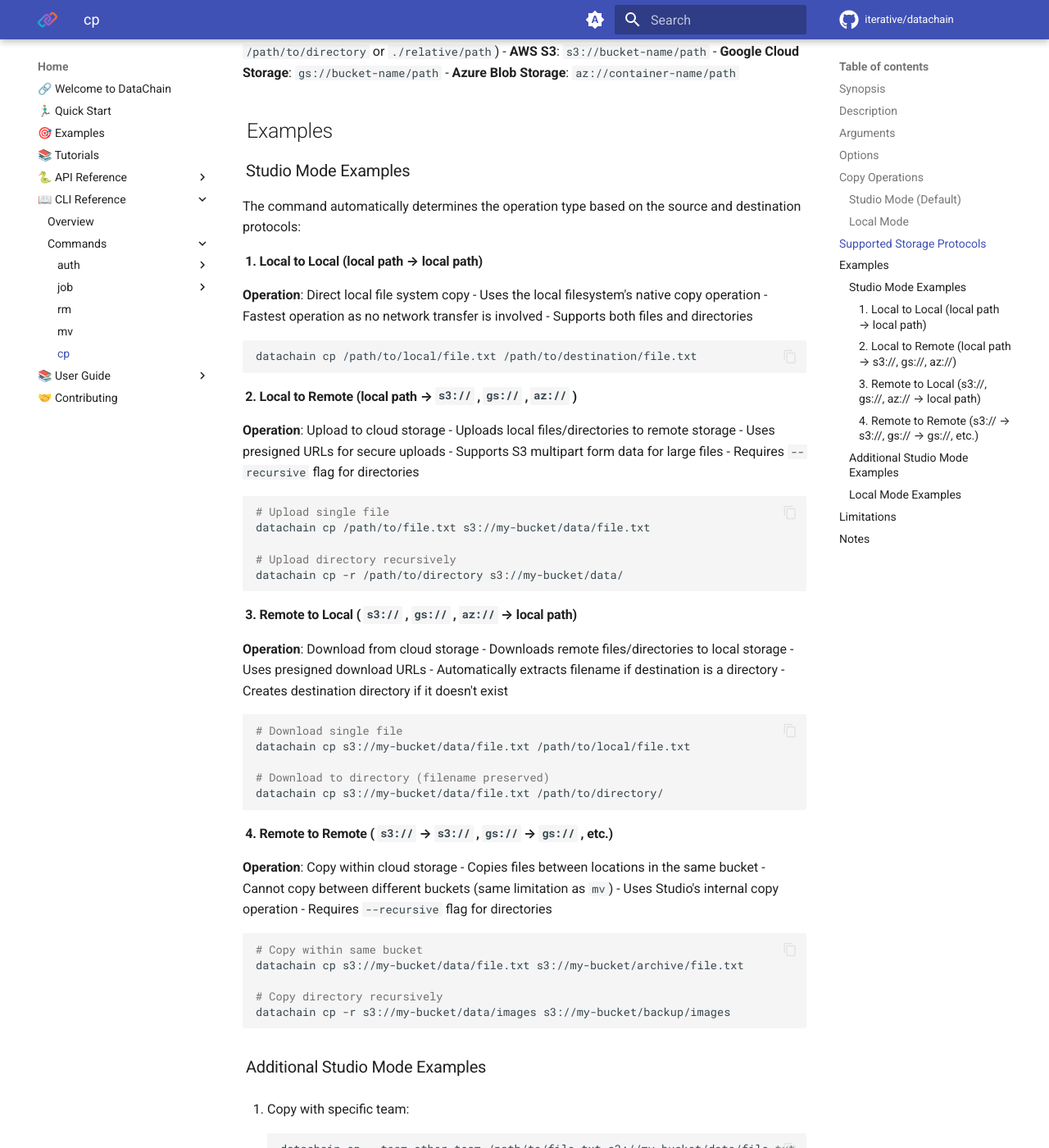
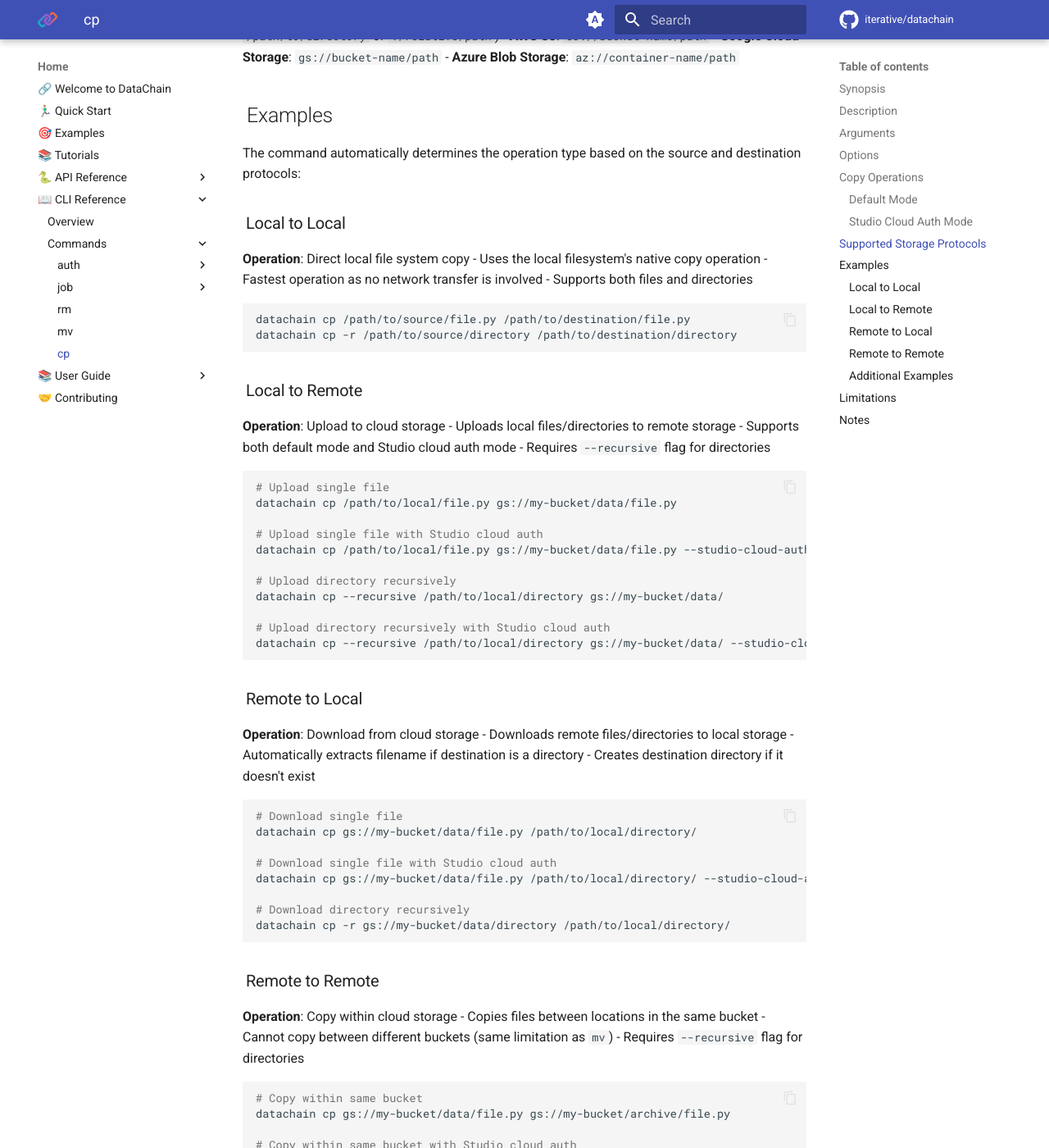
Before and after one commit to iterative/datachain, an MkDocs documentation site: the page built from docs/commands/cp.md, in a window 1280 px wide and 1400 px high, scrolled down 1685 px. Shown: the whole window at 82% size. Built offline with MkDocs 1.6.1 and Material for MkDocs 9.7.7, drawn with Linux system fonts in a browser that asks for light colours; comment, search, counter and statistics services are not loaded; some of the changed text lies outside the part shown.

Commit message:
Refactor everything and address comments

````diff
--- a/docs/commands/cp.md
+++ b/docs/commands/cp.md
@@ -6,14 +6,13 @@
 
 ```usage
 usage: datachain cp [-h] [-v] [-q] [-r] [--team TEAM]
-             [--local] [--anon] [--update]
-             [--no-glob] [--force]
-             source_path destination_path
+    [-s] [--anon] [--update] [--no-glob]
+    [--force] source_path destination_path
 ```
 
 ## Description
 
-This command copies files and directories between local and/or remote storage. The command can operate through Studio (default) or directly with local storage access.
+This command copies files and directories between local and/or remote storage. This uses the credentials in your system by default or can use the cloud authentication from Studio.
 
 ## Arguments
 
@@ -24,11 +23,11 @@
 
 * `-r`, `-R`, `--recursive` - Copy directories recursively
 * `--team TEAM` - Team name to copy storage contents to
-* `--local` - Copy data files from the cloud locally without Studio (Default: False)
-* `--anon` - Use anonymous access to storage (available only with --local)
-* `--update` - Update cached list of files for the sources (available only with --local)
-* `--no-glob` - Do not expand globs (such as * or ?) (available only with --local)
-* `--force` - Force creating files even if they already exist (available only with --local)
+* `-s`, `--studio-cloud-auth` - Use credentials from Studio for cloud operations (Default: False)
+* `--anon` - Use anonymous access to storage
+* `--update` - Update cached list of files for the source for local approach
+* `--no-glob` - Do not expand globs (such as * or ?) for local approach
+* `--force` - Force creating files even if they already exist
 * `-h`, `--help` - Show the help message and exit
 * `-v`, `--verbose` - Be verbose
 * `-q`, `--quiet` - Be quiet
@@ -37,11 +36,11 @@
 
 The command supports two main modes of operation:
 
-### Studio Mode (Default)
-When using Studio mode (default), the command copies files and directories through Studio using the configured credentials. This mode automatically determines the operation type based on the source and destination protocols, supporting four different copy scenarios.
+### Default Mode
+By default, the command operates directly with local storage access, supporting various copy scenarios between local and remote storage.
 
-### Local Mode
-When using `--local` flag, the command operates directly with local storage access, bypassing Studio. This mode supports additional options like `--anon`, `--update`, `--no-glob`, and `--force`.
+### Studio Cloud Auth Mode
+When using `-s` or `--studio-cloud-auth` flag, the command uses credentials from Studio for cloud operations. This mode provides enhanced authentication and access control for cloud storage operations.
 
 ## Supported Storage Protocols
 
@@ -53,70 +52,79 @@
 
 ## Examples
 
-### Studio Mode Examples
-
 The command automatically determines the operation type based on the source and destination protocols:
 
-#### 1. Local to Local (local path → local path)
+### Local to Local
+
 **Operation**: Direct local file system copy
 - Uses the local filesystem's native copy operation
 - Fastest operation as no network transfer is involved
 - Supports both files and directories
 
 ```bash
-datachain cp /path/to/local/file.txt /path/to/destination/file.txt
+datachain cp /path/to/source/file.py /path/to/destination/file.py
+datachain cp -r /path/to/source/directory /path/to/destination/directory
 ```
 
-#### 2. Local to Remote (local path → `s3://`, `gs://`, `az://`)
+### Local to Remote
+
 **Operation**: Upload to cloud storage
 - Uploads local files/directories to remote storage
-- Uses presigned URLs for secure uploads
-- Supports S3 multipart form data for large files
+- Supports both default mode and Studio cloud auth mode
 - Requires `--recursive` flag for directories
 
 ```bash
 # Upload single file
-datachain cp /path/to/file.txt s3://my-bucket/data/file.txt
+datachain cp /path/to/local/file.py gs://my-bucket/data/file.py
+
+# Upload single file with Studio cloud auth
+datachain cp /path/to/local/file.py gs://my-bucket/data/file.py --studio-cloud-auth
 
 # Upload directory recursively
-datachain cp -r /path/to/directory s3://my-bucket/data/
+datachain cp --recursive /path/to/local/directory gs://my-bucket/data/
+
+# Upload directory recursively with Studio cloud auth
+datachain cp --recursive /path/to/local/directory gs://my-bucket/data/ --studio-cloud-auth
 ```
 
-#### 3. Remote to Local (`s3://`, `gs://`, `az://` → local path)
+### Remote to Local
+
 **Operation**: Download from cloud storage
 - Downloads remote files/directories to local storage
-- Uses presigned download URLs
 - Automatically extracts filename if destination is a directory
 - Creates destination directory if it doesn't exist
 
 ```bash
 # Download single file
-datachain cp s3://my-bucket/data/file.txt /path/to/local/file.txt
+datachain cp gs://my-bucket/data/file.py /path/to/local/directory/
 
-# Download to directory (filename preserved)
-datachain cp s3://my-bucket/data/file.txt /path/to/directory/
+# Download single file with Studio cloud auth
+datachain cp gs://my-bucket/data/file.py /path/to/local/directory/ --studio-cloud-auth
+
+# Download directory recursively
+datachain cp -r gs://my-bucket/data/directory /path/to/local/directory/
 ```
 
-#### 4. Remote to Remote (`s3://` → `s3://`, `gs://` → `gs://`, etc.)
+### Remote to Remote
+
 **Operation**: Copy within cloud storage
 - Copies files between locations in the same bucket
 - Cannot copy between different buckets (same limitation as `mv`)
-- Uses Studio's internal copy operation
 - Requires `--recursive` flag for directories
 
 ```bash
 # Copy within same bucket
-datachain cp s3://my-bucket/data/file.txt s3://my-bucket/archive/file.txt
+datachain cp gs://my-bucket/data/file.py gs://my-bucket/archive/file.py
 
-# Copy directory recursively
-datachain cp -r s3://my-bucket/data/images s3://my-bucket/backup/images
+# Copy within same bucket with Studio cloud auth
+datachain cp gs://my-bucket/data/file.py gs://my-bucket/archive/file.py --studio-cloud-auth
 ```
 
-### Additional Studio Mode Examples
+### Additional Examples
 
 1. Copy with specific team:
 ```bash
-datachain cp --team other-team /path/to/file.txt s3://my-bucket/data/file.txt
+datachain cp -s --team other-team /path/to/file.txt s3://my-bucket/data/file.txt
 ```
 
 2. Copy with verbose output:
@@ -124,31 +132,24 @@
 datachain cp -v -r s3://my-bucket/datasets/raw s3://my-bucket/datasets/processed
 ```
 
-### Local Mode Examples
-
-3. Copy files locally without Studio:
+3. Copy with anonymous access:
 ```bash
-datachain cp --local /path/to/source /path/to/destination
+datachain cp --anon s3://public-bucket/data /path/to/local/
 ```
 
-4. Copy with anonymous access:
+4. Copy with force overwrite:
 ```bash
-datachain cp --local --anon s3://public-bucket/data /path/to/local/
+datachain cp --force s3://my-bucket/data /path/to/local/
 ```
 
-5. Copy with force overwrite:
+5. Copy with update and no glob expansion:
 ```bash
-datachain cp --local --force s3://my-bucket/data /path/to/local/
-```
-
-6. Copy with update and no glob expansion:
-```bash
-datachain cp --local --update --no-glob s3://my-bucket/data/*.txt /path/to/local/
+datachain cp --update --no-glob s3://my-bucket/data/*.txt /path/to/local/
 ```
 
 ## Limitations
 - **Cannot copy between different buckets**: Remote-to-remote copies must be within the same bucket
 
 ## Notes
-* When using Studio mode, you must be authenticated with `datachain auth login` before using it
-* The `--local` mode bypasses Studio and operates directly with storage providers
+* When using Studio cloud auth mode, you must be authenticated with `datachain auth login` before using it
+* The default mode operates directly with storage providers
````
Also changed, not shown: docs/commands/mv.md (+32 -35 lines), docs/commands/rm.md (+29 -55 lines), 8 other files.
